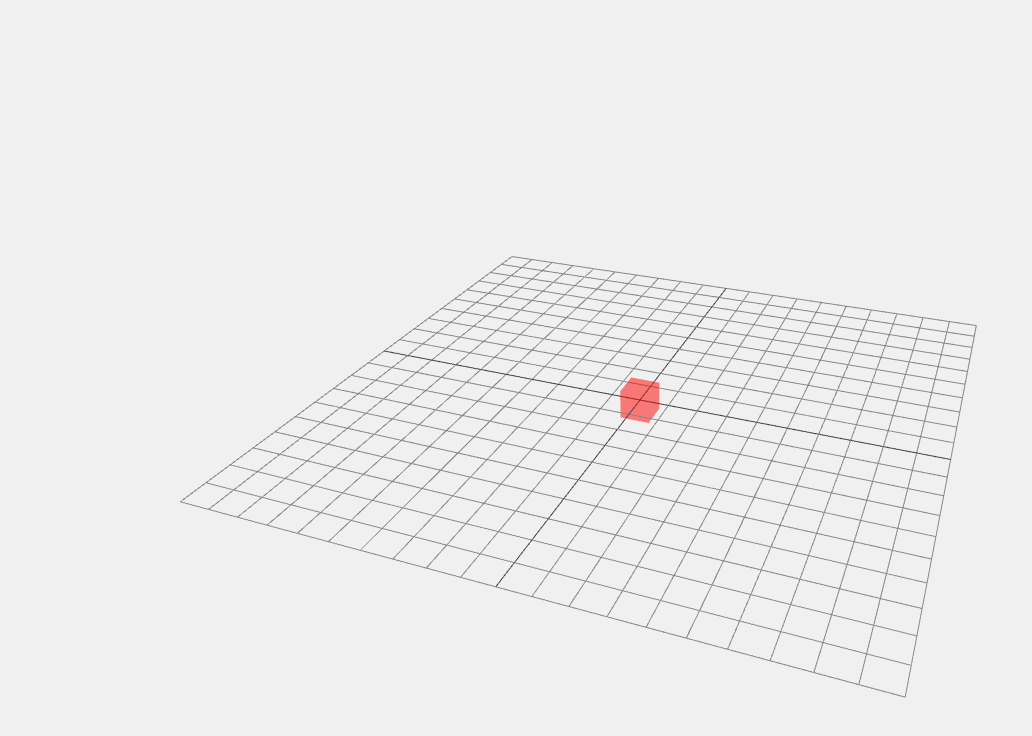
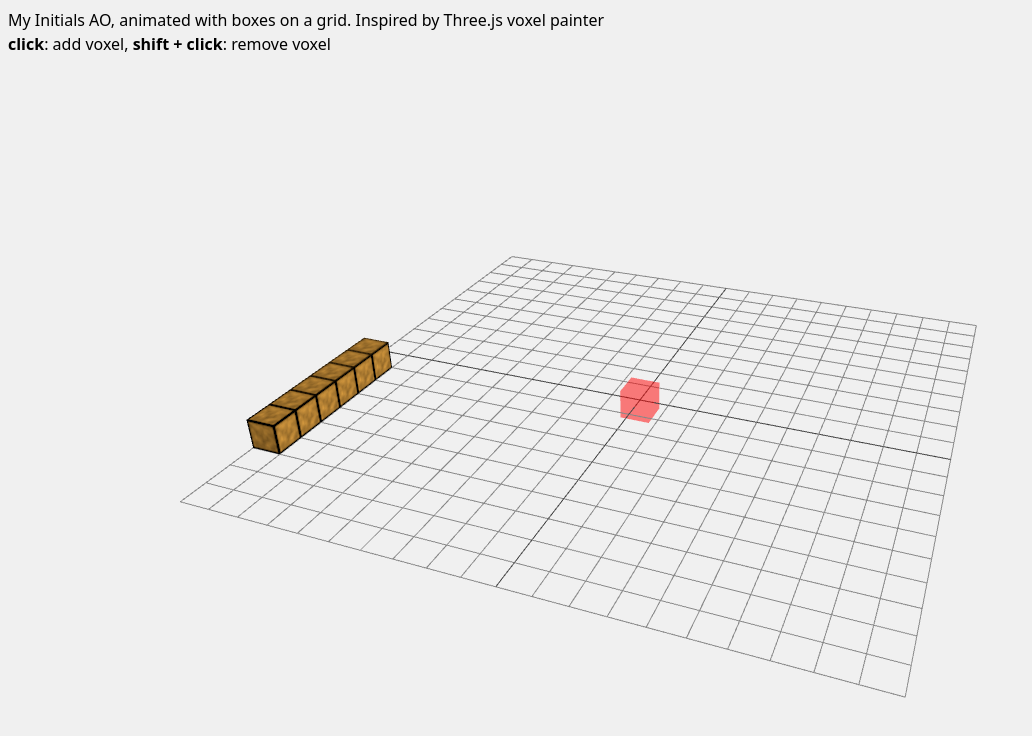
Before and after one commit to ayomtuase/three-exploration, a Next.js app: page / in a window 1280 px wide. Shown: the top 736 px of the page, without its empty margins (0-1032 px from the left). Built offline with nearby package versions, Linux system fonts and the light colour scheme.

Commit message:
figured out grid coordinates for name plotting

```diff
--- a/src/app/page.tsx
+++ b/src/app/page.tsx
@@ -3,11 +3,15 @@
 import { useEffect, useRef } from "react";
 import * as THREE from "three";
 
-const AMOCoordinates: { x: number; y: number; z: number }[] = [
+const initialsCoordinates: { x: number; y: number; z: number }[] = [
   { x: -10, y: 0, z: 7 },
   { x: -10, y: 0, z: 6 },
   { x: -10, y: 0, z: 5 },
   { x: -10, y: 0, z: 4 },
+  { x: -10, y: 0, z: 3 },
+  { x: -10, y: 0, z: 2 },
+  { x: -9, y: 0, z: 1 },
+  { x: -9, y: 0, z: 0 },
 ];
 
 const gridCellWidth = 50;
@@ -156,7 +160,6 @@ export default function Home() {
       // calculate pointer position in normalized device coordinates
       const x = (event.clientX / window.innerWidth) * 2 - 1;
       const y = -(event.clientY / window.innerHeight) * 2 + 1;
-      console.log({ x, y });
       pointer.set(x, y);
 
       raycaster.setFromCamera(pointer, camera);
@@ -167,14 +170,12 @@ export default function Home() {
         const intersect = intersects[0];
         if (!intersect.face) return;
 
-        console.log({ intersect });
-
         // delete cube
         if (isShiftDown) {
           if (intersect.object !== plane) {
             scene.remove(intersect.object);
-
-            objects.splice(objects.indexOf(intersect.object), 1);
+            if (!intersect.object)
+              objects.splice(objects.indexOf(intersect.object), 1);
           }
 
           // create cube
@@ -217,16 +218,16 @@ export default function Home() {
 
     init();
 
-    const animatedCoordinates: (typeof AMOCoordinates)[number][] = [];
+    let animatedCoordinates: (typeof initialsCoordinates)[number][] = [];
 
     const animateName = () => {
       const addName = () => {
-        AMOCoordinates.forEach((coordinate, index) => {
+        initialsCoordinates.forEach((coordinate, index) => {
           const voxel = new THREE.Mesh(cubeGeo, cubeMaterial);
           voxel.position.set(
             coordinate.x * gridCellWidth,
             coordinate.y * gridCellWidth,
-            coordinate.z * gridCellWidth
+            (coordinate.z - 1) * gridCellWidth
           );
           voxel.position
             .divideScalar(gridCellWidth)
@@ -243,26 +244,20 @@ export default function Home() {
         });
       };
 
-      console.log({ animatedCoordinates });
-
       const removeName = () => {
         animatedCoordinates.forEach((coordinate, index) => {
           const voxel = objects.find((object) => {
             const position = new THREE.Vector3(
               coordinate.x * gridCellWidth,
               coordinate.y * gridCellWidth,
-              coordinate.z * gridCellWidth
+              (coordinate.z - 1) * gridCellWidth
             )
               .divideScalar(gridCellWidth)
               .ceil()
               .multiplyScalar(gridCellWidth)
               .addScalar(gridCellWidth / 2);
-
-            console.log({ position });
-
             return object.position.equals(position);
           });
-          console.log({ voxel });
           if (voxel) {
             setTimeout(() => {
               scene.remove(voxel);
@@ -271,26 +266,41 @@ export default function Home() {
             }, timeInterval * index);
           }
         });
+        animatedCoordinates = [];
       };
 
       addName();
 
       setTimeout(() => {
         removeName();
-      }, timeInterval * AMOCoordinates.length);
+      }, timeInterval * initialsCoordinates.length);
     };
 
     setTimeout(() => {
       animateName();
+      setInterval(() => {
+        animateName();
+      }, timeInterval * initialsCoordinates.length * 2);
     }, timeInterval);
 
     render();
-
-    console.log({ objects });
   }, []);
 
   return (
     <div className="w-screen h-screen">
+      <div id="info" className="absolute top-2 left-2">
+        My Initials AO, animated with boxes on a grid. Inspired by{" "}
+        <a
+          href="https://threejs.org/examples/webgl_interactive_voxelpainter.html"
+          target="_blank"
+          rel="noopener"
+        >
+          Three.js voxel painter
+        </a>
+        <br />
+        <strong>click</strong>: add voxel, <strong>shift + click</strong>:
+        remove voxel
+      </div>
       <canvas ref={canvasRef} className="w-full h-full" />
     </div>
   );
```
